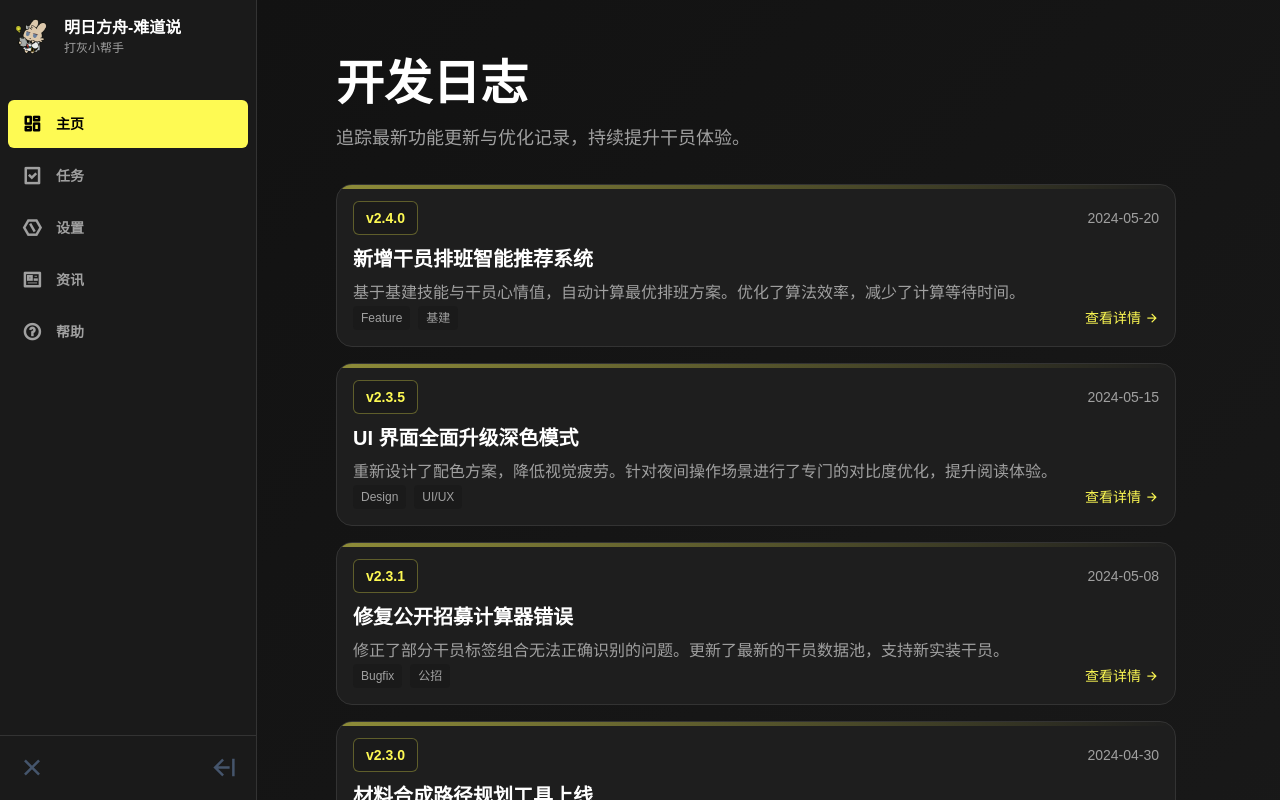
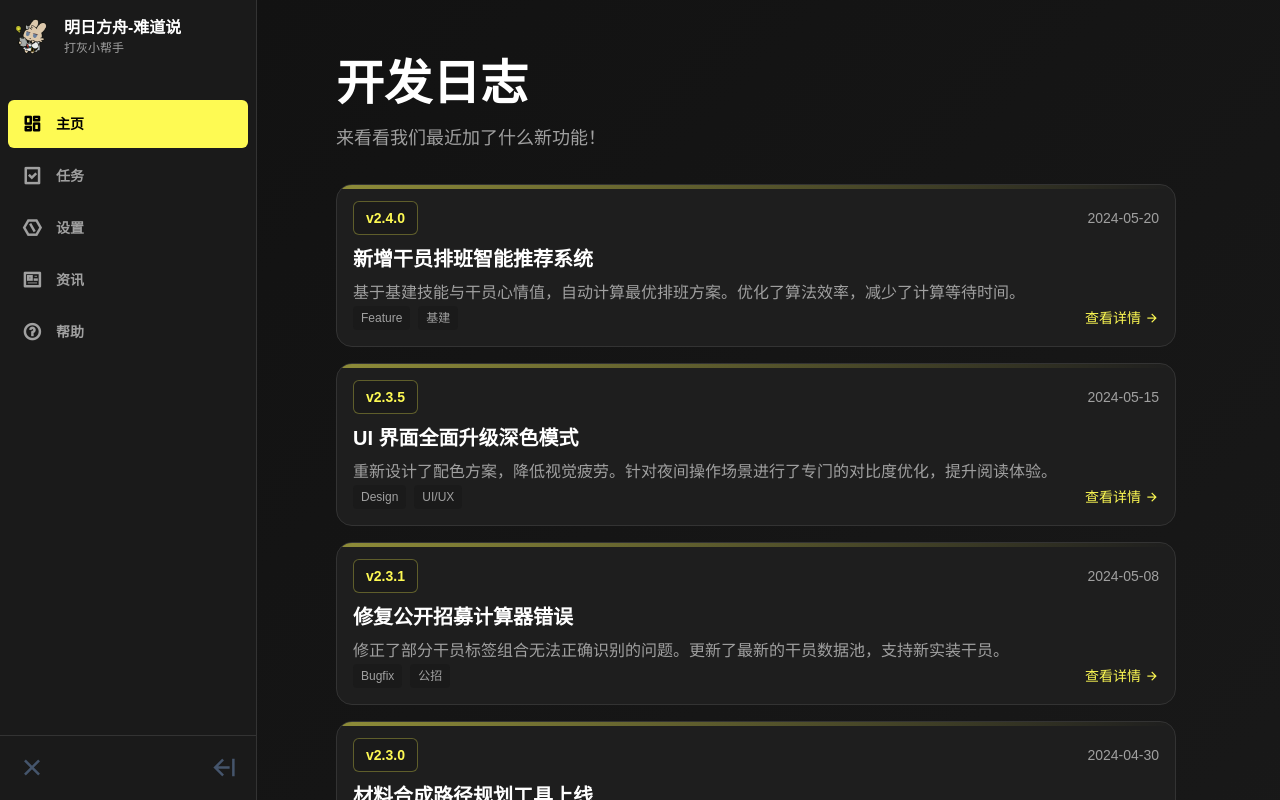
Before and after one commit to aDarkMaker/EFAA, a React (Vite) app in the folder frontend/: page / in a window 1280 px wide. Built offline with nearby package versions, Linux system fonts and the light colour scheme; a web font is replaced by a local one.

Commit message:
[前端开发] 文字修改

```diff
--- a/frontend/src/views/dashboard/portal/portal.tsx
+++ b/frontend/src/views/dashboard/portal/portal.tsx
@@ -60,7 +60,7 @@ export const Portal: React.FC = () => {
       <div className='flex-1 flex flex-col relative pr-6 min-w-72'>
         <Header
           title='开发日志'
-          subtitle='追踪最新功能更新与优化记录，持续提升干员体验。'
+          subtitle='来看看我们最近加了什么新功能！'
         />
 
         <div className='grid grid-cols-1 gap-4'>
```
